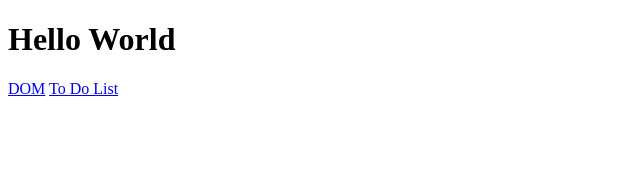
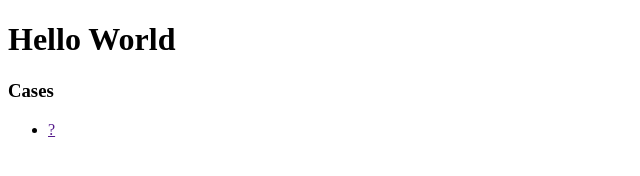
Before and after one commit to yojulab/learn_javascript, a plain HTML site: page docs/vanilla_js/index.html in a window 1280 px wide. Shown: the whole page, without its empty margins (0-640 px from the left). Drawn offline with Linux system fonts and the light colour scheme; files whose address does not match are found by name.

Commit message:
rename some files

```diff
--- a/docs/vanilla_js/index.html
+++ b/docs/vanilla_js/index.html
@@ -1,5 +1,6 @@
 <!DOCTYPE html>
 <html lang="en">
+
 <head>
   <meta charset="UTF-8" />
   <meta http-equiv="X-UA-Compatible" content="IE=edge" />
@@ -16,13 +17,15 @@
   <!-- <script src="./variables/strings.js"></script> -->
   <!-- <script src="./prints.js"></script> -->
 </head>
+
 <body>
   <h1>Hello World</h1>
-    <a href="./doms.html">DOM</a>
-    <a href="./todo_list.html">To Do List</a>
-    <script>
-      console.log("Hello World");
-      // alert('Hello World');
-    </script>
+  <h3>Cases</h3>
+  <ul>
+    <li>
+      <a href="">?</a>
+    </li>
+  </ul>
 </body>
+
 </html>
```
Lines whose indentation alone changed are shown as unchanged.
